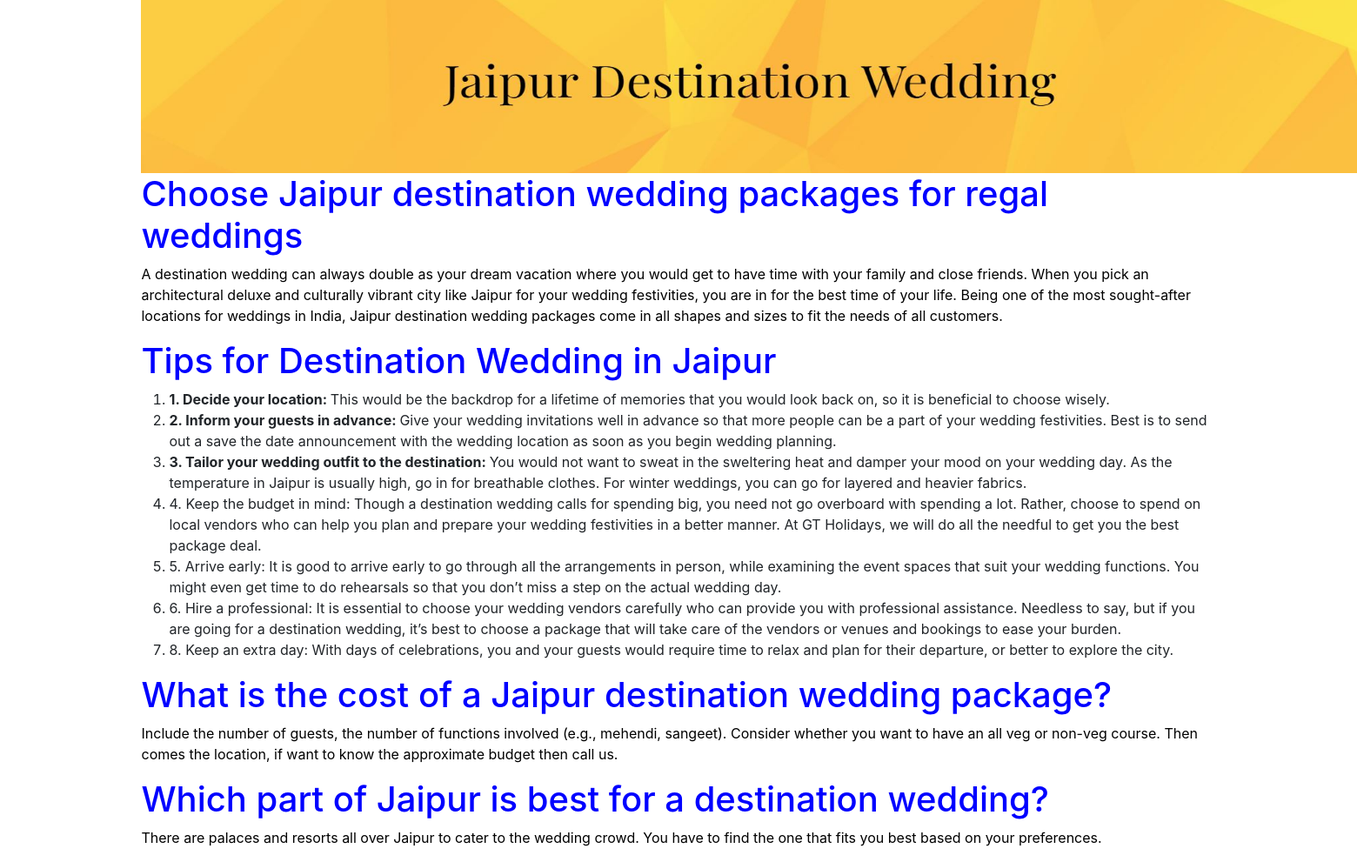
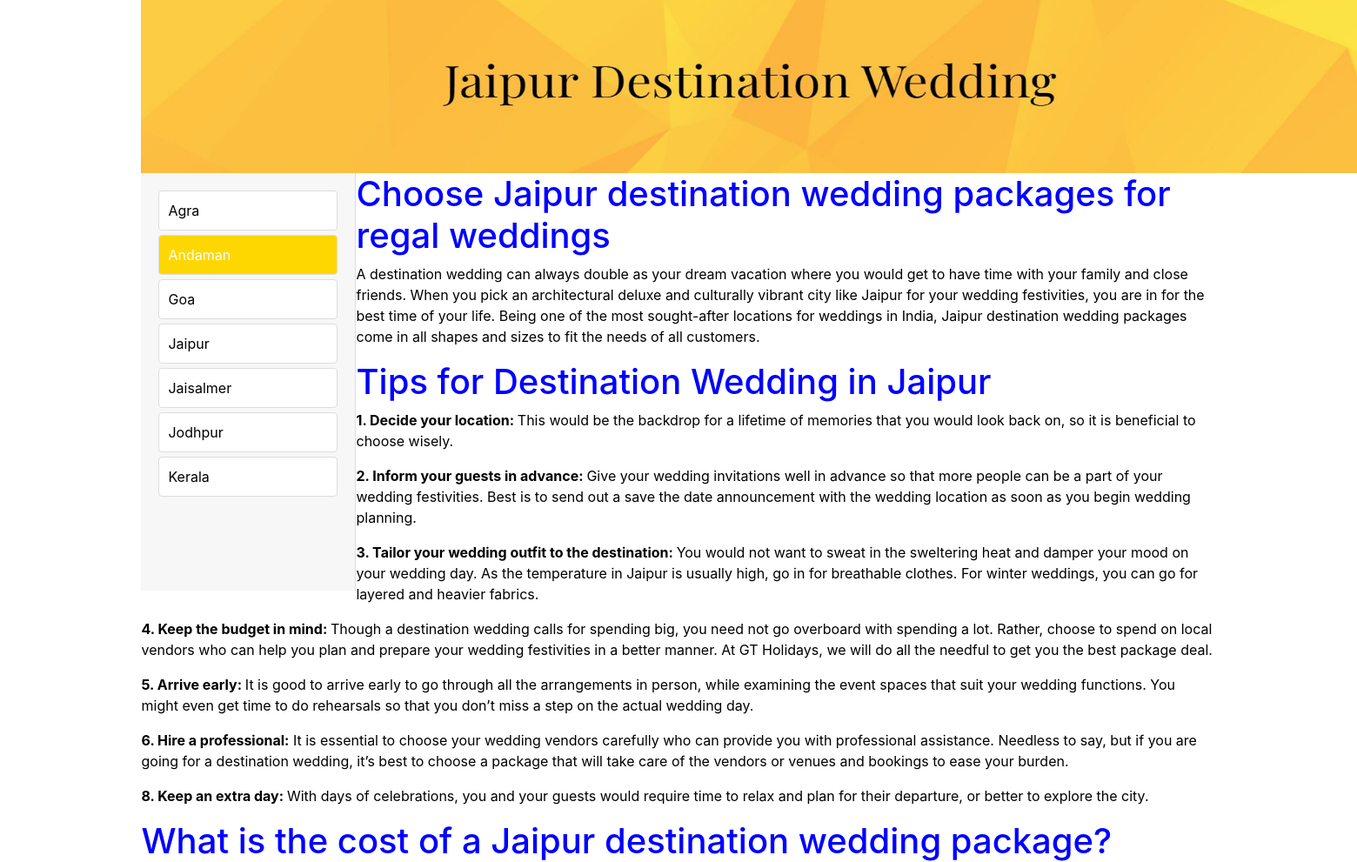
Before and after one commit to josevinoth/bvm_tours_travel_v1.0, a Django app: template tt_project/tt_app/templates/tt_html/wedding_jaipur.html in a window 1560 px wide. Shown: the part 165-1156 px from the top of the page at 87% size. Run offline with Django 3.2, Linux system fonts and the light colour scheme; the template is opened without the code that fills it, so the values that code supplies are empty; some libraries are stand-ins or nearby versions.

Commit message:
commit pooja(19-aug-2024)

```diff
--- /dev/null
+++ b/tt_project/tt_app/sub_views/wedding_international_view.py
@@ -0,0 +1,4 @@
+from django.shortcuts import render
+
+def wedding_international_view(request):
+    return render(request,'tt_html/wedding_international.html')
--- a/tt_project/tt_app/templates/tt_html/base.html
+++ b/tt_project/tt_app/templates/tt_html/base.html
@@ -95,10 +95,10 @@
                         </div>
                     </li>
                     <li class="nav-item ">
-                        <a class="nav-link" href="cruise">Cruise </a>
+                        <a class="nav-link" href="{% url 'cruise' %}">Cruise </a>
                     </li>
                     <li class="nav-item dropdown">
-                        <a class="nav-link dropdown-toggle" href="" id="navbarDropdown_wedding" role="button" data-toggle="dropdown" aria-haspopup="true" aria-expanded="false">
+                        <a class="nav-link dropdown-toggle" href="{% url 'wedding_india' %}" id="navbarDropdown_wedding" role="button" data-toggle="dropdown" aria-haspopup="true" aria-expanded="false">
                             Wedding
                         </a>
                         <div class="dropdown-menu" aria-labelledby="navbarDropdown">
--- a/tt_project/tt_app/templates/tt_html/packages_india.html
+++ b/tt_project/tt_app/templates/tt_html/packages_india.html
@@ -9,9 +9,6 @@
         </div>
     </div>
 </div>
-
-
-
 <div class="container-fluid" style="padding-top:50px;padding_left:30px;">
     <p style="color:black;font-size:20px;font-family:Times New Roman,Times,serif;">11 Tours Found</p>
     <div class="row row-col-4">
--- a/tt_project/tt_app/templates/tt_html/wedding_goa.html
+++ b/tt_project/tt_app/templates/tt_html/wedding_goa.html
@@ -9,7 +9,7 @@
             padding: 20px;
             box-sizing: border-box;
             border-right: 1px solid #ddd;
-            height: 100vh;
+            height: 60vh;
         }
         .sidebar a {
             display: block;
@@ -41,7 +41,7 @@
         <a href="#">Agra</a>
         <a href="#">Andaman</a>
         <a href="#">Goa</a>
-        <a href="#" class="active">Jaipur</a>
+        <a href="#">Jaipur</a>
         <a href="#">Jaisalmer</a>
         <a href="#">Jodhpur</a>
         <a href="#">Kerala</a>
--- a/tt_project/tt_app/templates/tt_html/wedding_jaipur.html
+++ b/tt_project/tt_app/templates/tt_html/wedding_jaipur.html
@@ -2,6 +2,31 @@
 {% load widget_tweaks %}
 {% block content %}
 <style>
+    .sidebar {
+            width: 20%;
+            float: left;
+            background-color: #f7f7f7;
+            padding: 20px;
+            box-sizing: border-box;
+            border-right: 1px solid #ddd;
+            height: 60vh;
+        }
+        .sidebar a {
+            display: block;
+            padding: 10px;
+            text-decoration: none;
+            color: #000;
+            margin-bottom: 5px;
+            background-color: #fff;
+            border: 1px solid #ddd;
+            border-radius: 4px;
+        }
+
+
+        .sidebar a.active {
+            background-color: #FFD700;
+            color: #fff;
+        }
        h1{
      color:blue;
     }
@@ -15,18 +40,27 @@
 		<div class="container-fluid">
 			<div class="container-fluid">
                 <img src="/media/jaipur1_card.png" width="1400" height="200"/>
+                  <div class="sidebar">
+        <a href="#">Agra</a>
+        <a href="#" class="active">Andaman</a>
+        <a href="#">Goa</a>
+        <a href="#">Jaipur</a>
+        <a href="#">Jaisalmer</a>
+        <a href="#">Jodhpur</a>
+        <a href="#">Kerala</a>
+
+    </div>
                  <h1>Choose Jaipur destination wedding packages for regal weddings</h1>
                 <p>A destination wedding can always double as your dream vacation where you would get to have time with your family and close friends. When you pick an architectural deluxe and culturally vibrant city like Jaipur for your wedding festivities, you are in for the best time of your life. Being one of the most sought-after locations for weddings in India, Jaipur destination wedding packages come in all shapes and sizes to fit the needs of all customers.</p>
                  <h1>Tips for Destination Wedding in Jaipur</h1>
-                 <ol>
-                     <li><b>1. Decide your location: </b>This would be the backdrop for a lifetime of memories that you would look back on, so it is beneficial to choose wisely.</li>
-                     <li><b>2. Inform your guests in advance: </b>Give your wedding invitations well in advance so that more people can be a part of your wedding festivities. Best is to send out a save the date announcement with the wedding location as soon as you begin wedding planning.
-                     <li><b>3. Tailor your wedding outfit to the destination: </b>You would not want to sweat in the sweltering heat and damper your mood on your wedding day. As the temperature in Jaipur is usually high, go in for breathable clothes. For winter weddings, you can go for layered and heavier fabrics.</li>
-                     <li>4. Keep the budget in mind: Though a destination wedding calls for spending big, you need not go overboard with spending a lot. Rather, choose to spend on local vendors who can help you plan and prepare your wedding festivities in a better manner. At GT Holidays, we will do all the needful to get you the best package deal.</li>
-                      <li>5. Arrive early: It is good to arrive early to go through all the arrangements in person, while examining the event spaces that suit your wedding functions. You might even get time to do rehearsals so that you don’t miss a step on the actual wedding day.</li>
-                      <li>6. Hire a professional: It is essential to choose your wedding vendors carefully who can provide you with professional assistance. Needless to say, but if you are going for a destination wedding, it’s best to choose a package that will take care of the vendors or venues and bookings to ease your burden.</li>
-                       <li>8. Keep an extra day: With days of celebrations, you and your guests would require time to relax and plan for their departure, or better to explore the city.</li>
-                 </ol>
+
+                     <p><b>1. Decide your location: </b>This would be the backdrop for a lifetime of memories that you would look back on, so it is beneficial to choose wisely.</p>
+                     <p><b>2. Inform your guests in advance: </b>Give your wedding invitations well in advance so that more people can be a part of your wedding festivities. Best is to send out a save the date announcement with the wedding location as soon as you begin wedding planning.
+                     <p><b>3. Tailor your wedding outfit to the destination: </b>You would not want to sweat in the sweltering heat and damper your mood on your wedding day. As the temperature in Jaipur is usually high, go in for breathable clothes. For winter weddings, you can go for layered and heavier fabrics.</p>
+                     <p><b>4. Keep the budget in mind: </b>Though a destination wedding calls for spending big, you need not go overboard with spending a lot. Rather, choose to spend on local vendors who can help you plan and prepare your wedding festivities in a better manner. At GT Holidays, we will do all the needful to get you the best package deal.</p>
+                      <p><b>5. Arrive early: </b>It is good to arrive early to go through all the arrangements in person, while examining the event spaces that suit your wedding functions. You might even get time to do rehearsals so that you don’t miss a step on the actual wedding day.</p>
+                      <p><b>6. Hire a professional:</b> It is essential to choose your wedding vendors carefully who can provide you with professional assistance. Needless to say, but if you are going for a destination wedding, it’s best to choose a package that will take care of the vendors or venues and bookings to ease your burden.</p>
+                       <p><b>8. Keep an extra day: </b>With days of celebrations, you and your guests would require time to relax and plan for their departure, or better to explore the city.</p>
                 <h1>What is the cost of a Jaipur destination wedding package?</h1>
                 <p>Include the number of guests, the number of functions involved (e.g., mehendi, sangeet). Consider whether you want to have an all veg or non-veg course. Then comes the location, if want to know the approximate budget then call us.</p>
                  <h1>Which part of Jaipur is best for a destination wedding?</h1>
--- a/tt_project/tt_app/urls.py
+++ b/tt_project/tt_app/urls.py
@@ -2,6 +2,7 @@ from django.urls import path
 from . import views
 urlpatterns = [
     path('wedding_india', views.wedding_india_view, name='wedding_india'),
+    path('wedding_international', views.wedding_international_view, name='wedding_international'),
     path('wedding_goa', views.wedding_goa_view, name='wedding_goa'),
     path('wedding_jaipur', views.wedding_jaipur_view, name='wedding_jaipur'),
     path('cruise', views.cruise_view, name='cruise'),  # access cruise
```
Also changed, not shown: tt_project/tt_app/templates/tt_html/wedding_india.html (+34 -1 lines), tt_project/tt_app/templates/tt_html/wedding_international.html (added, +54 -0 lines), tt_project/tt_app/views.py (+5 -4 lines).
